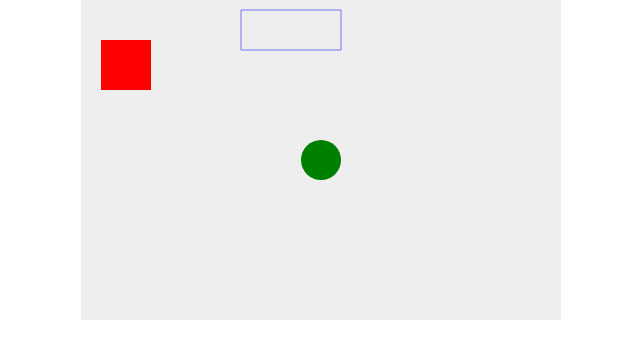
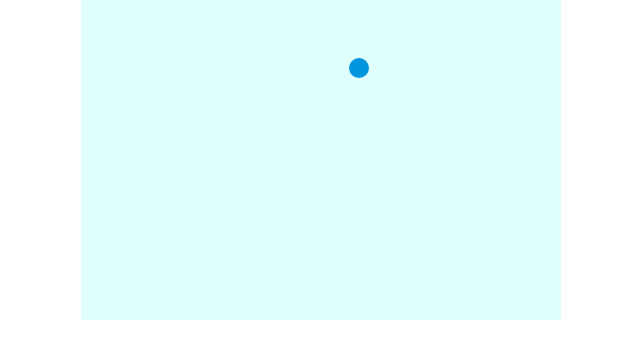
Before and after one commit to jazicorn/breakout, a plain HTML site: page index.html in a window 1280 px wide. Shown: the whole page, without its empty margins (319-959 px from the left). Drawn offline with Linux system fonts and the light colour scheme.

Commit message:
completed page 2 and 3 of tutorial

```diff
--- a/script.js
+++ b/script.js
@@ -1,20 +1,31 @@
 var canvas = document.getElementById("myCanvas");
 var ctx = canvas.getContext("2d");
+var ballRadius = 10;
+var x = canvas.width/2;
+var y = canvas.height-30;
+var dx = 2;
+var dy = -2;
 
-ctx.beginPath();
-ctx.rect(20, 40, 50, 50);
-ctx.fillStyle = "#FF0000";
-ctx.fill();
-ctx.closePath();
+function drawBall() {
+    ctx.beginPath();
+    // x-axis, y-axies, radias, starting angle
+    ctx.arc(x, y, ballRadius, 0, Math.PI*2);
+    ctx.fillStyle = "#0095DD";
+    ctx.fill();
+    ctx.closePath();
+}
+function draw() {
+    ctx.clearRect(0, 0, canvas.width, canvas.height);
+    drawBall();
+    if(x + dx > canvas.width || x + dx < 0) {
+        dx = -dx;
+    }
 
-ctx.beginPath();
-ctx.arc(240, 160, 20, 0, Math.PI*2, false);
-ctx.fillStyle = "green";
-ctx.fill();
-ctx.closePath();
+    if(y + dy > canvas.height || y +dy < 0) {
+        dy = -dy
+    }
+    x += dx;
+    y += dy;
+}
 
-ctx.beginPath();
-ctx.rect(160, 10, 100, 40);
-ctx.strokeStyle = "rgba(0, 0, 255, 0.5)";
-ctx.stroke();
-ctx.closePath();
+setInterval(draw, 10);
--- a/style.css
+++ b/style.css
@@ -1,2 +1,2 @@
 * { padding: 0; margin: 0; }
-canvas { background: #eee; display: block; margin: 0 auto; }
+canvas { background: #E0FFFF; display: block; margin: 0 auto; }
```
Also changed, not shown: index.html (+1 -1 lines).
